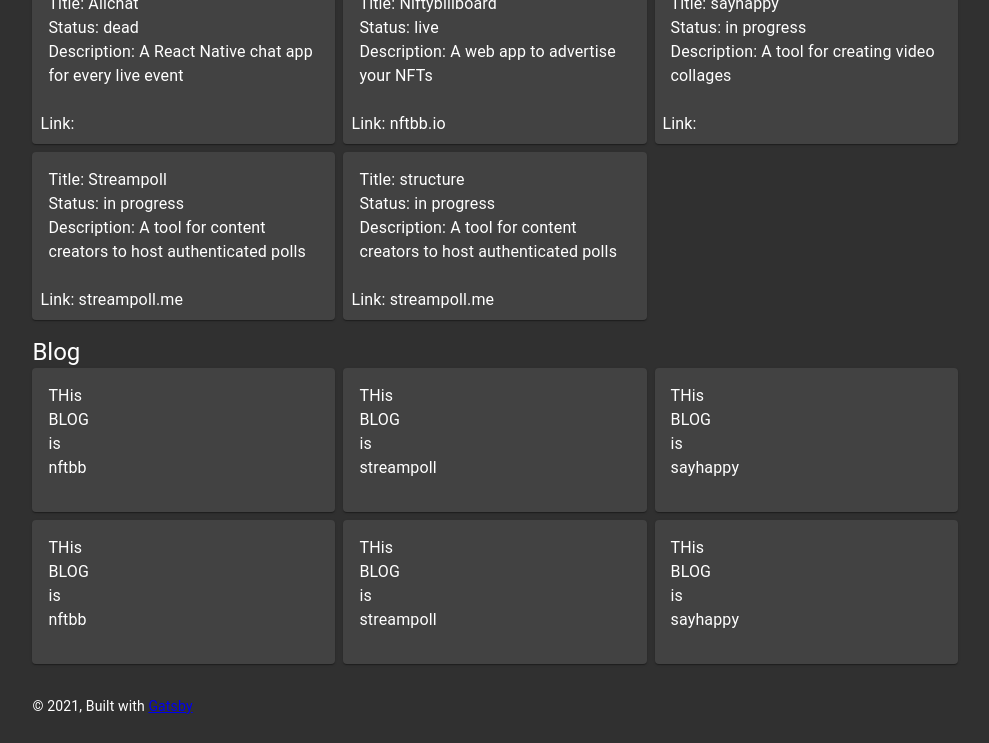
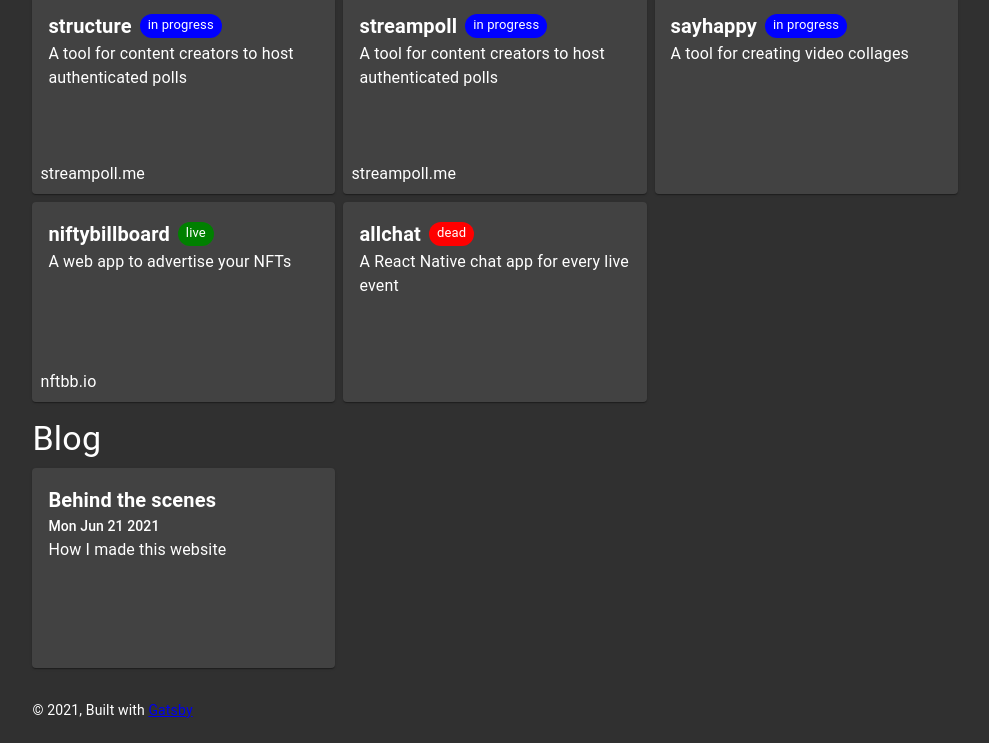
Before and after one commit to alex-oser/portfolio, a Gatsby site: page / in a window 1280 px wide. Shown: the part 338-1081 px from the top of the page, without its empty margins (145-1134 px from the left). Built offline with nearby package versions, Linux system fonts and the light colour scheme; Gatsby itself is replaced by a stand-in of ours.

Commit message:
project mdx setup working

```diff
--- a/blog/blog3/index.mdx
+++ b/blog/behind-the-scenes/index.mdx
@@ -1,7 +1,7 @@
 ---
-title: Making this website
-date: 2021-04-21
-caption: How i made this website
+title: Behind the scenes
+date: 2021-06-21
+caption: How I made this website
 ---
 
 The last few weeks have been very hectic. We’ve finally released a stable version of [React Hooks](https://reactjs.org/blog/2019/02/06/react-v16.8.0.html) and the first [React website translations](https://reactjs.org/blog/2019/02/23/is-react-translated-yet.html). Both of these projects meant a lot to me, and shipping them felt great.
--- a/gatsby-config.js
+++ b/gatsby-config.js
@@ -1,7 +1,7 @@
 module.exports = {
   siteMetadata: {
     title: `alex-oser`,
-    description: `Kick off your next, great Gatsby project with this default starter. This barebones starter ships with the main Gatsby configuration files you might need.`,
+    description: `A jumping off point to see everything I do`,
     author: `@gatsbyjs`,
   },
   plugins: [
@@ -19,29 +19,18 @@ module.exports = {
         path: `${__dirname}/src/images`,
       },
     },
-    // {
-    //   resolve: `gatsby-source-filesystem`,
-    //   options: {
-    //     name: `blogs`,
-    //     path: `${__dirname}/blog`,
-    //   },
-    // },
     {
       resolve: `gatsby-source-filesystem`,
       options: {
-        name: `projects`,
-        path: `${__dirname}/projects`,
+        path: `${__dirname}/blog`,
+        name: "blog",
       },
     },
     {
-      resolve: `gatsby-transformer-remark`,
+      resolve: `gatsby-source-filesystem`,
       options: {
-        // Footnotes mode (default: true)
-        footnotes: true,
-        // GitHub Flavored Markdown mode (default: true)
-        gfm: true,
-        // Plugins configs
-        plugins: [],
+        path: `${__dirname}/projects`,
+        name: "projects",
       },
     },
     {
--- a/package.json
+++ b/package.json
@@ -8,6 +8,8 @@
     "@material-ui/core": "^4.11.4",
     "@mdx-js/mdx": "^1.6.22",
     "@mdx-js/react": "^1.6.22",
+    "bufferutil": "^4.0.3",
+    "clsx": "^1.1.1",
     "gatsby": "^3.6.2",
     "gatsby-plugin-gatsby-cloud": "^2.6.1",
     "gatsby-plugin-image": "^1.6.0",
@@ -23,7 +25,8 @@
     "prop-types": "^15.7.2",
     "react": "^17.0.1",
     "react-dom": "^17.0.1",
-    "react-helmet": "^6.1.0"
+    "react-helmet": "^6.1.0",
+    "utf-8-validate": "^5.0.5"
   },
   "devDependencies": {
     "@types/react-helmet": "^6.1.1",
--- a/projects/allchat/index.mdx
+++ b/projects/allchat/index.mdx
@@ -1,7 +1,10 @@
 ---
-title: Allchat
+title: allchat
 status: dead
 caption: A React Native chat app for every live event
 ---
 
-The last few weeks have been very hectic. We’ve finally released a stable version of [React Hooks](https://reactjs.org/blog/2019/02/06/react-v16.8.0.html) and the first [React website translations](https://reactjs.org/blog/2019/02/23/is-react-translated-yet.html). Both of these projects meant a lot to me, and shipping them felt great.
+import { ProjectStatus } from "../../src/components/projects/ProjectStatus";
+
+# allchat
+<div>allchat was a really cool idea, but now it's <ProjectStatus status="dead" /></div>
--- a/projects/niftybillboard/index.mdx
+++ b/projects/niftybillboard/index.mdx
@@ -1,5 +1,5 @@
 ---
-title: Niftybillboard
+title: niftybillboard
 status: live
 caption: A web app to advertise your NFTs
 link: nftbb.io
--- a/projects/streampoll/index.mdx
+++ b/projects/streampoll/index.mdx
@@ -1,5 +1,5 @@
 ---
-title: Streampoll
+title: streampoll
 status: in progress
 caption: A tool for content creators to host authenticated polls
 link: streampoll.me
--- /dev/null
+++ b/src/components/CardLayout.tsx
@@ -0,0 +1,31 @@
+import { Card } from "@material-ui/core";
+import { Link } from "gatsby";
+import { makeStyles } from "@material-ui/core";
+import clsx from "clsx";
+
+export const CardLayout = ({
+  className,
+  path,
+  children,
+}: {
+  className?: string;
+  path: string;
+  children: React.ReactNode;
+}) => {
+  const classes = useStyles();
+  return (
+    <Link to={path.replace(/\s+/g, "-").toLowerCase()} className={classes.link}>
+      <Card className={clsx(classes.root, className)}>{children}</Card>
+    </Link>
+  );
+};
+
+const useStyles = makeStyles(theme => ({
+  link: {
+    textDecoration: "none",
+  },
+  root: {
+    width: "100%",
+    height: 200,
+  },
+}));
--- a/src/components/GridLayout.tsx
+++ b/src/components/GridLayout.tsx
@@ -1,19 +1,18 @@
 import { Typography } from "@material-ui/core";
 import { makeStyles } from "@material-ui/core";
-import { ReactChild, ReactChildren } from "react";
 
 export const GridLayout = ({
   children,
   title,
 }: {
-  children: ReactChild | ReactChildren | ReactChild[] | ReactChildren[];
+  children: React.ReactNode;
   title: string;
 }) => {
   const classes = useStyles();
 
   return (
     <>
-      <Typography variant="h5">{title}</Typography>
+      <Typography variant="h4" className={classes.title}>{title}</Typography>
       <div className={classes.projectsGrid}>{children}</div>
     </>
   );
@@ -33,4 +32,7 @@ const useStyles = makeStyles(theme => ({
       gridTemplateColumns: "repeat(1, 1fr)",
     },
   },
+  title: {
+    marginBottom: theme.spacing(1),
+  }
 }));
--- a/src/components/blog/BlogCard.tsx
+++ b/src/components/blog/BlogCard.tsx
@@ -1,30 +1,27 @@
-import {
-  Card,
-  CardContent,
-  CardActions,
-  Typography,
-} from "@material-ui/core";
+import { CardContent, Typography } from "@material-ui/core";
 import { makeStyles } from "@material-ui/core/styles";
+import { CardLayout } from "../CardLayout";
 
-export const BlogCard = ({ title }: { title: string }) => {
+export const BlogCard = ({
+  title,
+  date,
+  caption,
+}: {
+  title: string;
+  date: string;
+  caption: string;
+}) => {
   const classes = useStyles();
   return (
-    <Card className={classes.root}>
+    <CardLayout path={`/blog/${title}`}>
       <CardContent>
-        <Typography>THis</Typography>
-        <Typography>BLOG</Typography>
-        <Typography>is</Typography>
-        <Typography>{title}</Typography>
+        <Typography variant="h6"><strong>{title}</strong></Typography>
+        <Typography variant="subtitle2">{(new Date(date)).toDateString()}</Typography>
+        <Typography>{caption}</Typography>
       </CardContent>
-      <CardActions>
-
-      </CardActions>
-    </Card>
-  )
-}
+    </CardLayout>
+  );
+};
 
 const useStyles = makeStyles(theme => ({
-  root: {
-    width: "100%",
-  }
-}))
+}));
--- a/src/components/blog/BlogPosts.tsx
+++ b/src/components/blog/BlogPosts.tsx
@@ -1,20 +1,40 @@
 import { BlogCard } from "./BlogCard";
 import { GridLayout } from "../GridLayout";
+import { graphql, useStaticQuery } from "gatsby";
 
-const blogs = [
-  "nftbb",
-  "streampoll",
-  "sayhappy",
-  "nftbb",
-  "streampoll",
-  "sayhappy",
-];
+const query = graphql`
+  {
+    allMdx(
+      filter: {fileAbsolutePath: {regex: "/blog/"}}
+      sort: {fields: [frontmatter___date], order: DESC}
+    ) {
+      nodes {
+        slug
+        frontmatter {
+          title
+          date
+          caption
+        }
+      }
+    }
+  }
+`;
 
 export const BlogPosts = () => {
+  const data = useStaticQuery(query);
+  const blogPosts = data.allMdx.nodes;
   return (
     <GridLayout title={"Blog"}>
-      {blogs.map((blog, index) => {
-        return <BlogCard key={`${blog}-${index}`} title={blog} />;
+      {blogPosts.map((post: any) => {
+        const { title, date, caption } = post.frontmatter;
+        return (
+          <BlogCard
+            key={`${title}-${date}`}
+            title={title}
+            date={date}
+            caption={caption}
+          />
+        );
       })}
     </GridLayout>
   );
--- a/src/components/projects/ProjectCard.tsx
+++ b/src/components/projects/ProjectCard.tsx
@@ -1,32 +1,34 @@
 import {
-  Card,
   CardContent,
   CardActions,
   Typography,
 } from "@material-ui/core";
 import { makeStyles } from "@material-ui/core/styles";
-import { Link } from "gatsby";
+import { CardLayout } from "../CardLayout";
+import { ProjectStatus } from "./ProjectStatus";
 
 export const ProjectCard = ({ title, status, caption, link }: { title: string, status: string, caption: string, link: string, }) => {
   const classes = useStyles();
   return (
-    <Link to={`/projects/${title.toLowerCase()}`} style={{ textDecoration: "none"}}>
-      <Card className={classes.root}>
+    <CardLayout className={classes.layout} path={`projects/${title}`}>
         <CardContent>
-          <Typography>Title: {title}</Typography>
-          <Typography>Status: {status}</Typography>
-          <Typography>Description: {caption}</Typography>
+          <div style={{ display: "flex" }}>
+            <Typography variant="h6"><strong>{title}</strong></Typography>
+            <ProjectStatus status={status} />
+          </div>
+          <Typography>{caption}</Typography>
         </CardContent>
         <CardActions>
-          <Typography>Link: {link}</Typography>
+          <Typography>{link}</Typography>
         </CardActions>
-      </Card>
-    </Link>
+    </CardLayout>
   )
 }
 
 const useStyles = makeStyles(theme => ({
-  root: {
-    width: "100%",
+  layout: {
+    display: "flex",
+    flexDirection: "column",
+    justifyContent: "space-between",
   }
 }))
--- /dev/null
+++ b/src/components/projects/ProjectStatus.tsx
@@ -0,0 +1,36 @@
+import { Chip } from "@material-ui/core";
+import { makeStyles } from "@material-ui/core";
+
+const statuses: { [key: string]: { backgroundColor: string} } = {
+  "LIVE": {
+    backgroundColor: "green",
+  },
+  "DEAD": {
+    backgroundColor: "red",
+  },
+  "INPROGRESS": {
+    backgroundColor: "blue",
+  },
+}
+
+export const ProjectStatus = ({ status }: { status: string }) => {
+  const classes = useStyles();
+  const formattedStatus = status.replace(/\s/g, "").toUpperCase();
+  return (
+    <Chip
+      label={status}
+      className={classes.chip}
+      style={{
+        backgroundColor: statuses[formattedStatus].backgroundColor
+      }}
+      size="small"
+    />
+  );
+};
+
+const useStyles = makeStyles(theme => ({
+  chip: {
+    marginLeft: theme.spacing(1),
+    alignSelf: "center",
+  },
+}));
--- a/src/components/projects/Projects.tsx
+++ b/src/components/projects/Projects.tsx
@@ -4,7 +4,10 @@ import { graphql, useStaticQuery } from "gatsby";
 
 const query = graphql`
   {
-    allMdx {
+    allMdx(
+      filter: {fileAbsolutePath: {regex: "/projects/"}}
+      sort: {fields: [frontmatter___title], order: DESC}
+    ) {
       nodes {
         slug
         frontmatter {
```
Also changed, not shown: blog/blog1/index.mdx (deleted, +0 -7 lines), blog/blog2/index.mdx (deleted, +0 -7 lines), gatsby-node.js (+47 -21 lines), src/components/blog/BlogPage.tsx (added, +21 -0 lines), src/components/projects/ProjectPage.tsx (+5 -5 lines), 1 other file.
